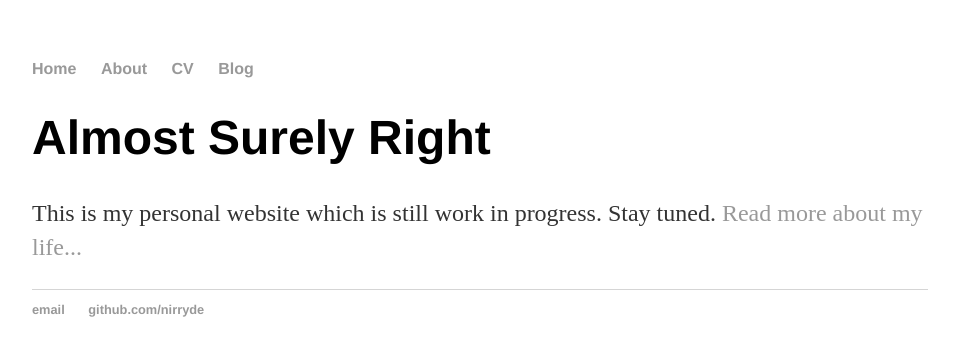
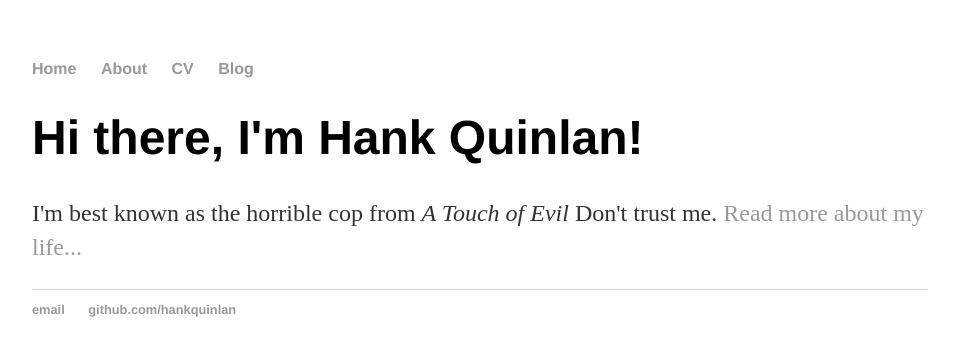
Before and after one commit to nirryde/nirryde.github.io, a Jekyll site: the page built from index.html, in a window 1280 px wide. Shown: the top 356 px of the page, without its empty margins (160-1115 px from the left). Built offline with Jekyll 4.4.1, drawn with Linux system fonts in a browser that asks for light colours.

Commit message:
Update index.html

```diff
--- a/index.html
+++ b/index.html
@@ -1,30 +1,8 @@
-<!DOCTYPE html>
-<html>
-	<head>
-		<title>Almost Surely Right</title>
-				<!-- link to main stylesheet -->
-		<link rel="stylesheet" type="text/css" href="/css/main.css">
-	</head>
-	<body>
-		<nav>
-    		<ul>
-        		<li><a href="/">Home</a></li>
-	        	<li><a href="/about">About</a></li>
-        		<li><a href="/cv">CV</a></li>
-        		<li><a href="/blog">Blog</a></li>
-    		</ul>
-		</nav>
-		<div class="container">
-    		<div class="blurb">
-        		<h1>Almost Surely Right</h1>
-				<p>This is my personal website which is still work in progress. Stay tuned. <a href="/about">Read more about my life...</a></p>
-    		</div><!-- /.blurb -->
-		</div><!-- /.container -->
-		<footer>
-    		<ul>
-        		<li><a href="mailto:nirryde@gmail.com">email</a></li>
-        		<li><a href="https://github.com/nirryde">github.com/nirryde</a></li>
-			</ul>
-		</footer>
-	</body>
-</html>
+---
+layout: default
+title: Hank Quinlan, Horrible Cop
+---
+<div class="blurb">
+	<h1>Hi there, I'm Hank Quinlan!</h1>
+	<p>I'm best known as the horrible cop from <em>A Touch of Evil</em> Don't trust me. <a href="/about">Read more about my life...</a></p>
+</div><!-- /.blurb -->
```
